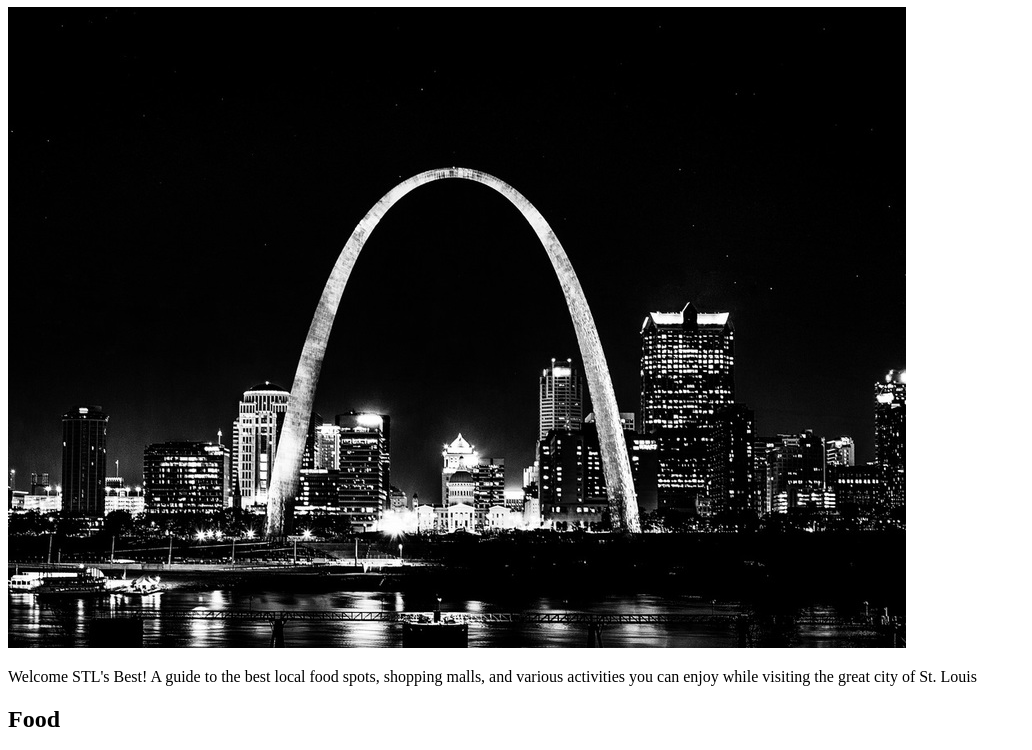
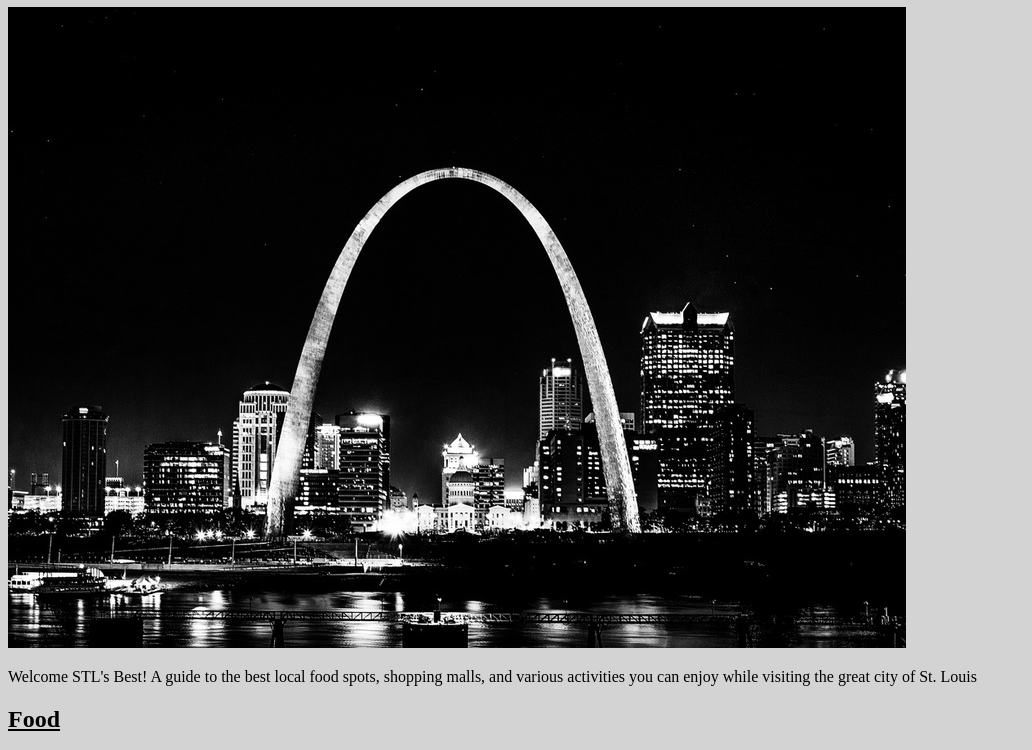
Before and after one commit to jjefferson91/mywebsite, a plain HTML site: page index.html in a window 1280 px wide. Shown: the part 73-823 px from the top of the page, without its empty margins (0-1032 px from the left). Drawn offline with Linux system fonts and the light colour scheme.

Commit message:
change some page styling/underlined headers

```diff
--- a/cssStyles/h1h2font.css
+++ b/cssStyles/fontchanges.css
@@ -5,3 +5,7 @@ body {
 h1 {
     color: black;
 }
+
+h1, h2 {
+    text-decoration: underline;
+}
--- a/index.html
+++ b/index.html
@@ -5,7 +5,7 @@
   <meta http-equiv="X-UA-Compatible" content="IE=edge">
   <meta name="viewport" content="width=device-width, initial-scale=1.0">
   <title>STL'S Best</title>
-  <link href="h1h2fonts.css" type="text/css"
+  <link href="cssStyles/fontchanges.css" type="text/css"
   rel="stylesheet" />
 </head>
 <body>
```
